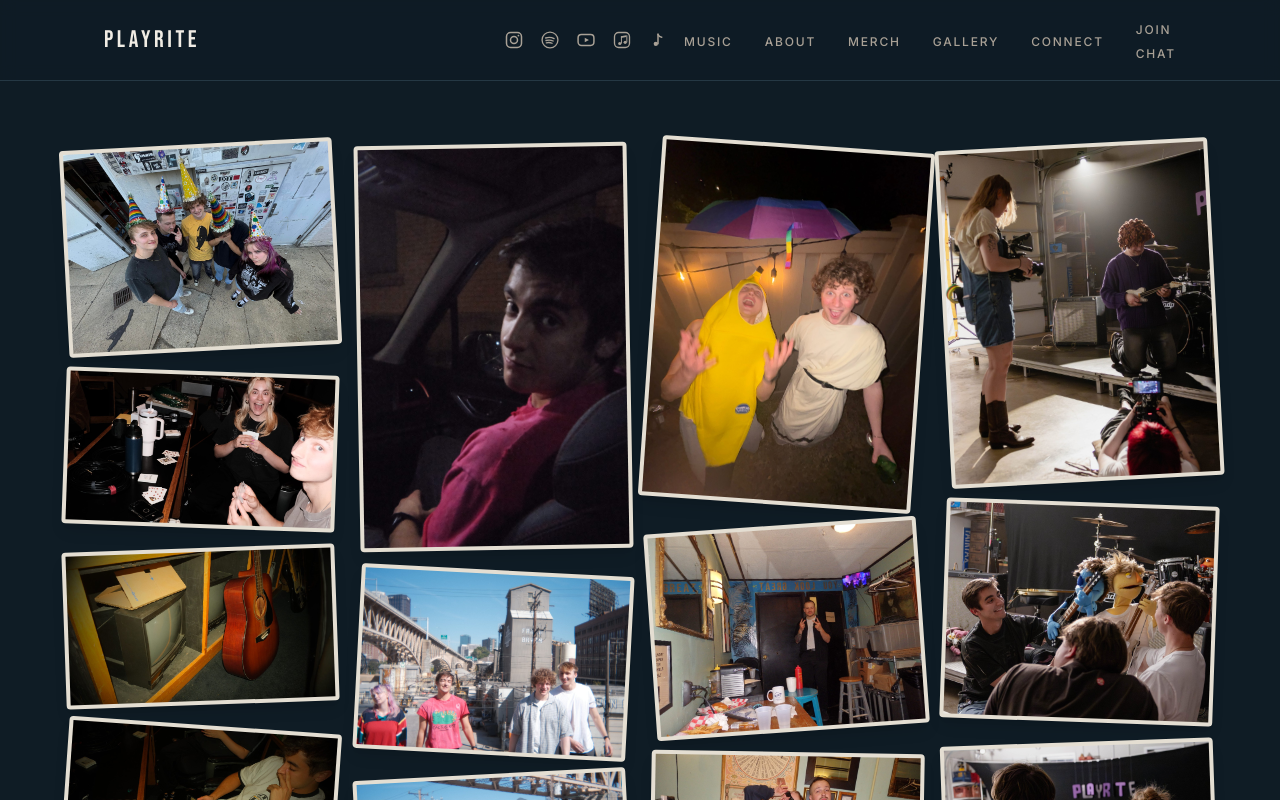
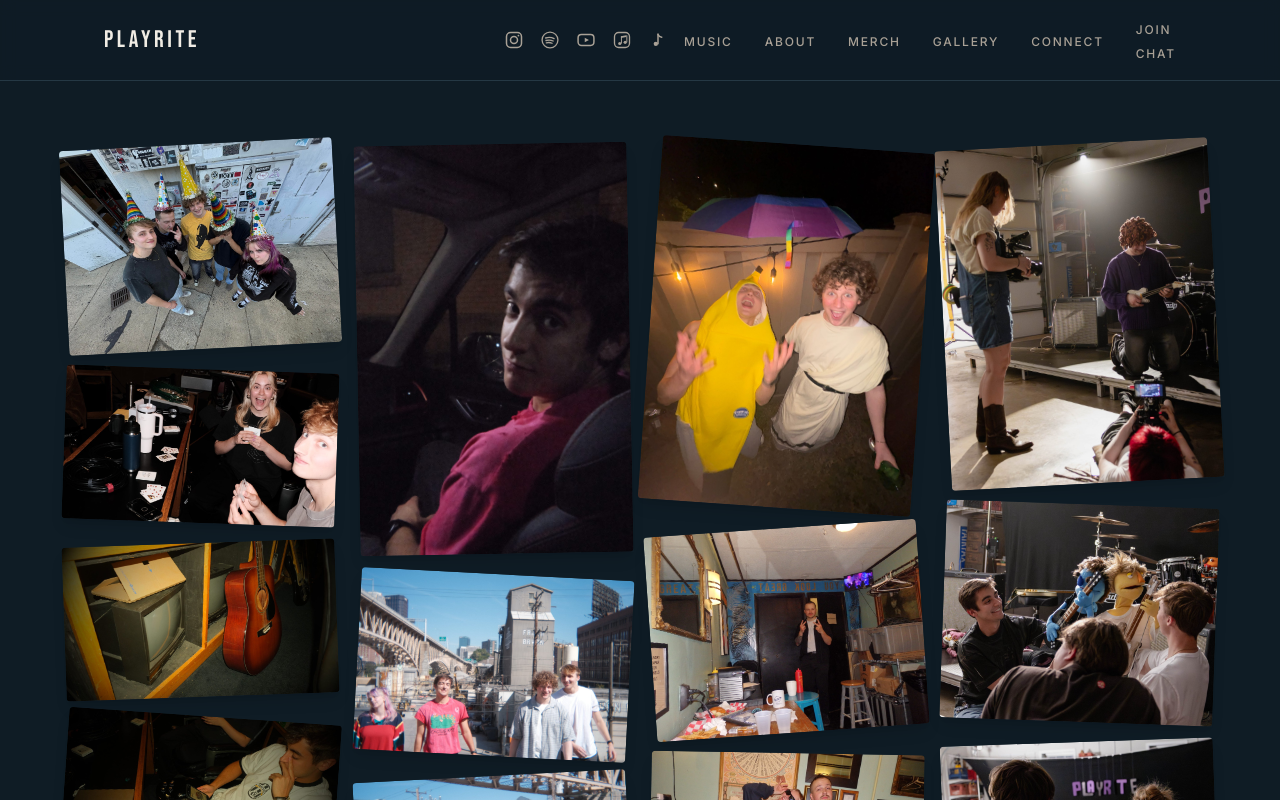
Before and after one commit to KeeganShirley/playrite-website, a Next.js app: page /gallery in a window 1280 px wide. Shown: the top 800 px of the page. Built offline with nearby package versions, Linux system fonts and the light colour scheme.

Commit message:
Remove white borders from gallery photos

```diff
--- a/src/app/gallery/page.tsx
+++ b/src/app/gallery/page.tsx
@@ -21,7 +21,7 @@ export default function GalleryPage() {
               <div
                 key={image.src}
                 style={{ transform: `rotate(${tiltForIndex(index)}deg)` }}
-                className="mb-5 break-inside-avoid rounded-sm bg-accent p-1 shadow-lg transition-transform duration-300 hover:z-10 hover:rotate-0 hover:scale-105"
+                className="mb-5 break-inside-avoid shadow-lg transition-transform duration-300 hover:z-10 hover:rotate-0 hover:scale-105"
               >
                 <Image
                   src={image.src}
@@ -29,7 +29,7 @@ export default function GalleryPage() {
                   width={image.width}
                   height={image.height}
                   sizes="(min-width: 1024px) 25vw, (min-width: 640px) 33vw, 50vw"
-                  className="w-full"
+                  className="w-full rounded-sm"
                 />
               </div>
             ))}
```
